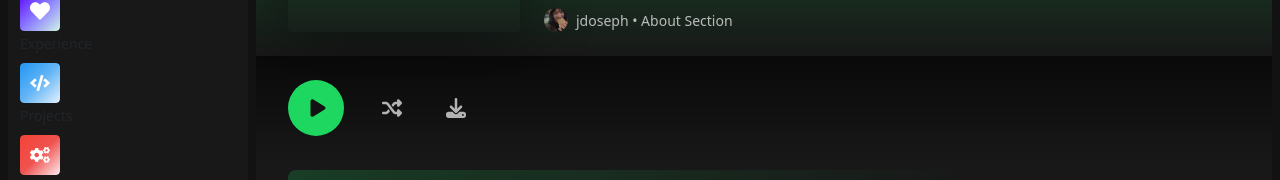
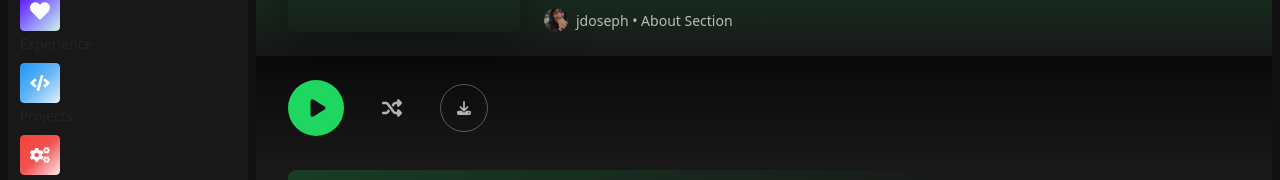
Before and after one commit to jdoseph/jdoseph, a React (Create React App) app: page / in a window 1280 px wide. Shown: the part 364-544 px from the top of the page. Built offline with nearby package versions, Linux system fonts and the light colour scheme.

Commit message:
package fix

```diff
--- a/package.json
+++ b/package.json
@@ -9,10 +9,10 @@
     "@testing-library/user-event": "^13.5.0",
     "animejs": "^3.2.2",
     "bootstrap": "^5.3.3",
-    "react": "^19.0.0",
-    "react-dom": "^19.0.0",
+    "react": "^18.3.1",
+    "react-dom": "^18.3.1",
     "react-icons": "^5.4.0",
-    "react-scripts": "^3.0.1",
+    "react-scripts": "^5.0.1",
     "web-vitals": "^2.1.4"
   },
   "scripts": {
--- a/src/components/MainContent.js
+++ b/src/components/MainContent.js
@@ -153,9 +153,9 @@ const MainContent = () => {
           <button className="secondary-button">
             <FaShuffle />
           </button>
-          <button className="secondary-button">
-            <FaDownload />
-          </button>
+            <a href="/josephdoresume.pdf" target="_blank" rel="noopener noreferrer" className="action-btn secondary">
+              <FaDownload />
+            </a>
         </div>
       </div>
 
```
